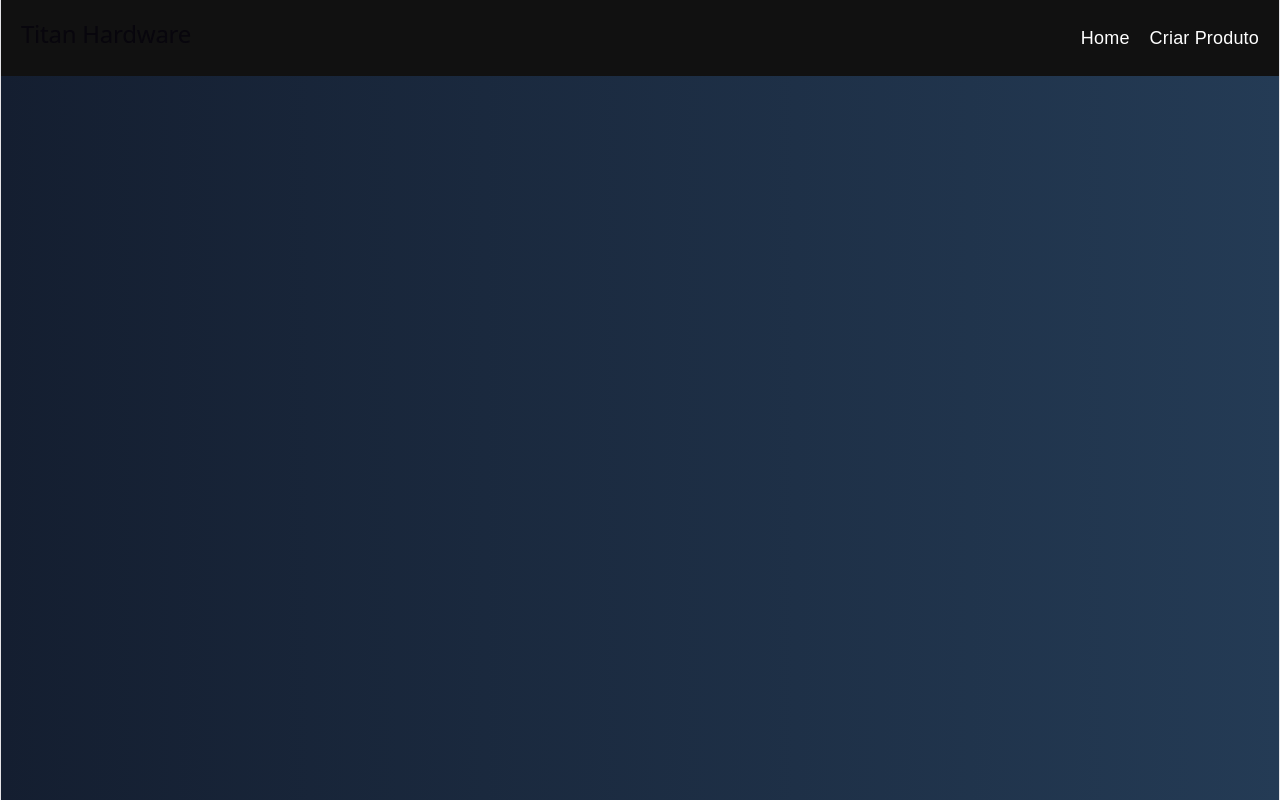
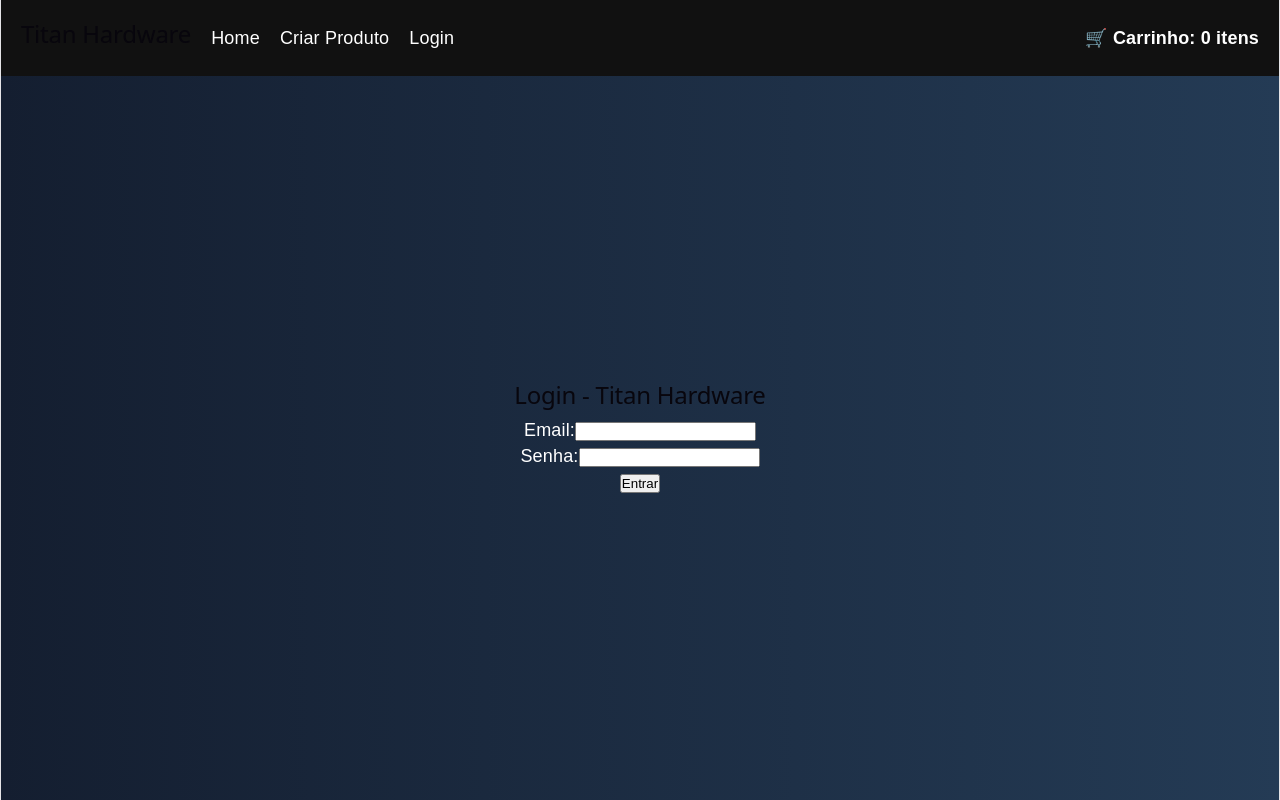
Before and after one commit to JoaoVitorMCMota/titan-hardware, a React app in the folder frontend/: page /login in a window 1280 px wide. Built offline with nearby package versions, Linux system fonts and the light colour scheme; the HTML template or start-up script is replaced by a standard one.

Commit message:
Adicionando Tela de Login

```diff
--- a/frontend/src/App.jsx
+++ b/frontend/src/App.jsx
@@ -1,3 +1,4 @@
+import { useState } from 'react'; // Adicionado o hook useState
 import {
   BrowserRouter,
   Routes,
@@ -6,28 +7,46 @@ import {
 
 import Home from './pages/Home';
 import CreateProduct from './pages/CreateProduct';
+import Login from './pages/Login'; // Adicionada a importação da página de Login
 
 import Navbar from './components/Navbar';
 
 import './styles/global.css';
 
 function App() {
+  // Variável de estado para guardar os itens do carrinho
+  const [carrinho, setCarrinho] = useState([]);
+
+  // Função que será repassada para a Home
+  const adicionarAoCarrinho = (produto) => {
+    setCarrinho([...carrinho, produto]);
+    alert(`${produto.nome} adicionado ao carrinho!`);
+  };
 
   return (
     <BrowserRouter>
 
-      <Navbar />
+      {/* Passamos o carrinho como propriedade para a Navbar.
+          Assim você pode mostrar a quantidade de itens lá! */}
+      <Navbar carrinho={carrinho} />
 
       <Routes>
 
         <Route
           path="/"
-          element={<Home />}
+          // Atualizamos a Home para receber a função e a lista do carrinho
+          element={<Home adicionarAoCarrinho={adicionarAoCarrinho} carrinho={carrinho} />}
         />
 
         <Route
           path="/criar-produto"
           element={<CreateProduct />}
+        />
+
+        {/* Adicionada a nova rota para a tela de Login */}
+        <Route
+          path="/login"
+          element={<Login />}
         />
 
       </Routes>
--- a/frontend/src/components/Navbar.jsx
+++ b/frontend/src/components/Navbar.jsx
@@ -1,14 +1,13 @@
 import { Link } from 'react-router-dom';
 
-function Navbar() {
-
+// 1. Adicionamos { carrinho } aqui nos parâmetros para receber os dados do App.jsx
+function Navbar({ carrinho }) {
   return (
     <nav className="navbar">
 
       <h2>Titan Hardware</h2>
 
       <div>
-
         <Link to="/">
           Home
         </Link>
@@ -17,6 +16,15 @@ function Navbar() {
           Criar Produto
         </Link>
 
+        {/* 2. Link para a nova tela de Login */}
+        <Link to="/login">
+          Login
+        </Link>
+      </div>
+
+      {/* 3. Exibição da quantidade de itens no carrinho */}
+      <div style={{ marginLeft: 'auto', fontWeight: 'bold' }}>
+        <span>🛒 Carrinho: {carrinho ? carrinho.length : 0} itens</span>
       </div>
 
     </nav>
--- a/frontend/src/pages/Home.jsx
+++ b/frontend/src/pages/Home.jsx
@@ -1,10 +1,9 @@
 import { useEffect, useState } from 'react';
-
 import api from '../services/api';
-
 import ProductCard from '../components/ProductCard';
 
-function Home() {
+// 1. Recebemos as propriedades que vieram do App.jsx
+function Home({ adicionarAoCarrinho, carrinho }) {
 
   const [produtos, setProdutos] = useState([]);
 
@@ -23,30 +22,42 @@ function Home() {
   }
 
   useEffect(() => {
-    buscarProdutos()
-      .then((data) => setProdutos(data))
-      .catch((error) => console.log(error));
+    // Chamei carregarProdutos() direto aqui para padronizar
+    carregarProdutos();
   }, []);
 
   return (
-
     <div className="container">
 
       <h1>Produtos Gamer</h1>
       <p>Os melhores hardwares gamers do mercado.</p>
+
       <div className="products-grid">
-
         {
           produtos.map((produto) => (
             <ProductCard
               key={produto._id}
               produto={produto}
               onChange={carregarProdutos}
+              // 2. Passamos a função adiante para o cartão do produto
+              adicionarAoCarrinho={adicionarAoCarrinho}
             />
           ))
         }
+      </div>
 
-      </div>
+      {/* 3. Renderização do carrinho no fim da página para você visualizar */}
+      <hr style={{ marginTop: '40px', marginBottom: '20px' }} />
+      <h2>Seu Carrinho</h2>
+      {carrinho && carrinho.length === 0 ? (
+        <p>O carrinho está vazio.</p>
+      ) : (
+        <ul>
+          {carrinho.map((item, index) => (
+            <li key={index}>{item.nome} - R$ {item.preco}</li>
+          ))}
+        </ul>
+      )}
 
     </div>
   );
--- /dev/null
+++ b/frontend/src/pages/Login.jsx
@@ -0,0 +1,50 @@
+import { useState } from 'react';
+
+export default function Login() {
+  const [email, setEmail] = useState('');
+  const [senha, setSenha] = useState('');
+  const [erro, setErro] = useState('');
+
+  const fazerLogin = async (e) => {
+    e.preventDefault();
+    try {
+      // Fazendo a chamada para o seu backend
+      const resposta = await fetch('http://localhost:3000/auth/login', {
+        method: 'POST',
+        headers: { 'Content-Type': 'application/json' },
+        body: JSON.stringify({ email, senha })
+      });
+
+      const dados = await resposta.json();
+
+      if (resposta.ok) {
+        // Salva o token no navegador (bônus A do seu trabalho)
+        localStorage.setItem('token', dados.token);
+        alert('Login com sucesso!');
+        window.location.href = '/'; // Redireciona para a página inicial
+      } else {
+        setErro('Erro ao fazer login: ' + dados.error);
+      }
+    } catch (error) {
+      setErro('Erro de conexão com o servidor.');
+    }
+  };
+
+  return (
+    <div style={{ padding: '20px', maxWidth: '400px', margin: 'auto' }}>
+      <h2>Login - Titan Hardware</h2>
+      <form onSubmit={fazerLogin}>
+        <div>
+          <label>Email:</label>
+          <input type="email" value={email} onChange={(e) => setEmail(e.target.value)} required />
+        </div>
+        <div>
+          <label>Senha:</label>
+          <input type="password" value={senha} onChange={(e) => setSenha(e.target.value)} required />
+        </div>
+        <button type="submit">Entrar</button>
+      </form>
+      {erro && <p style={{ color: 'red' }}>{erro}</p>}
+    </div>
+  );
+}
```
